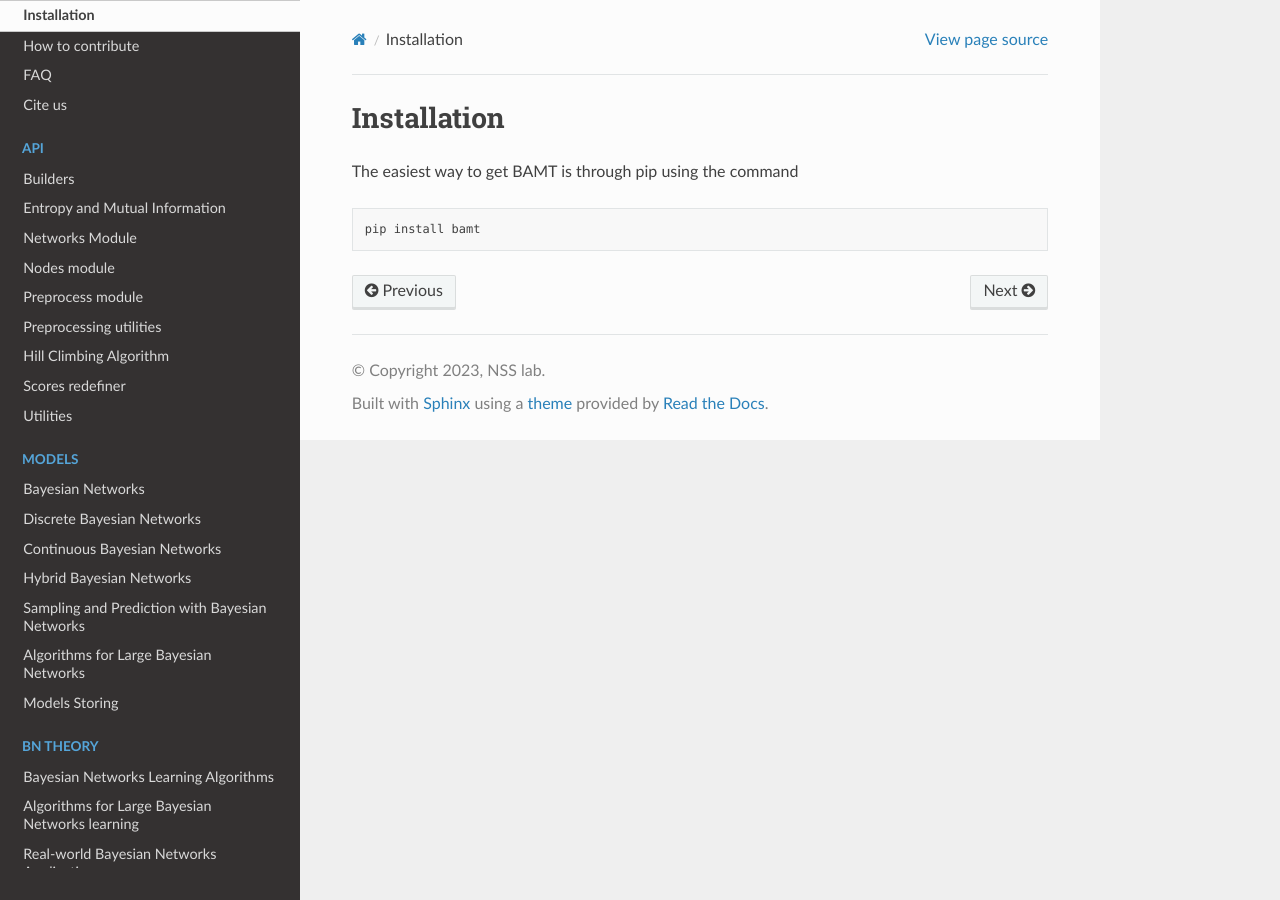
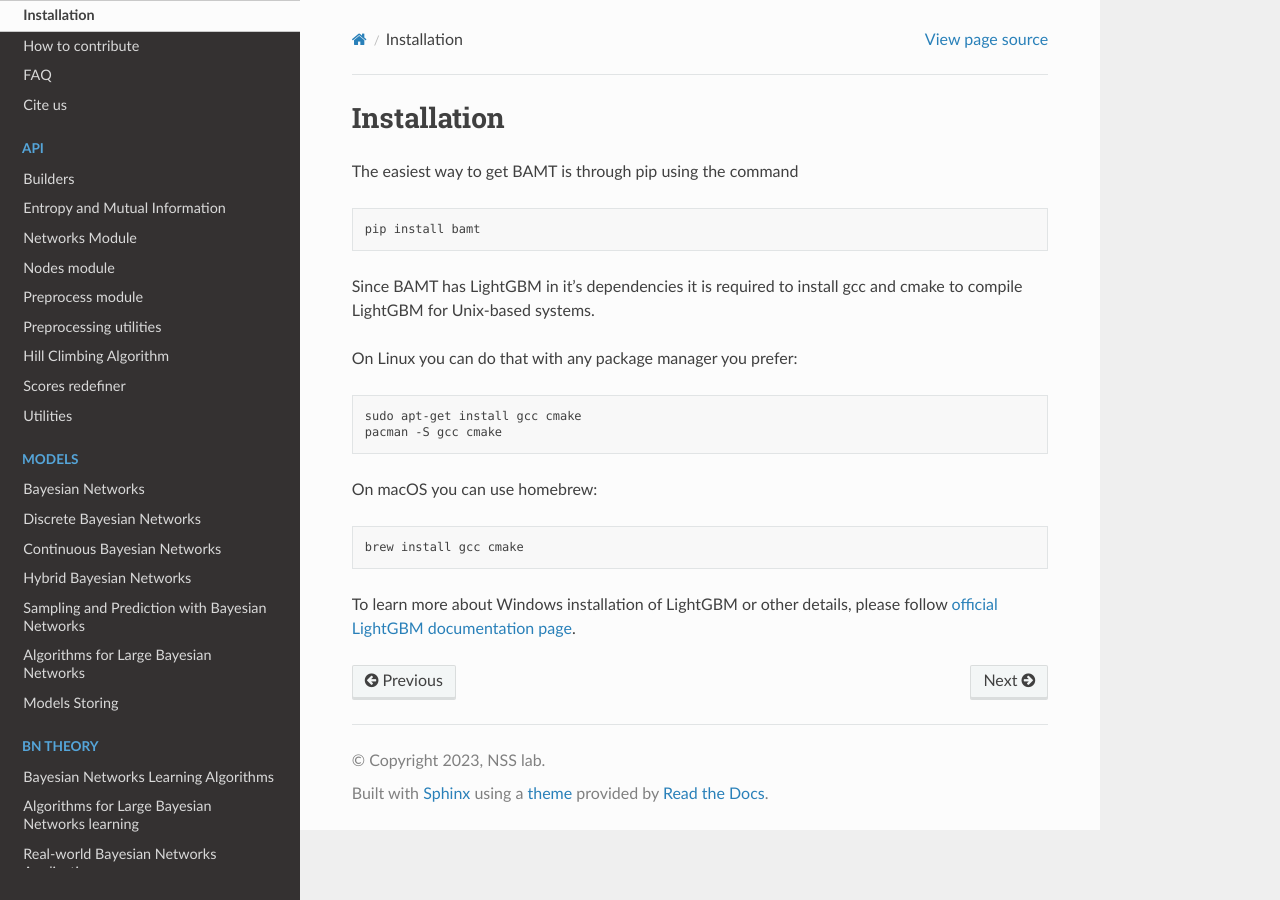
Before and after one commit to aimclub/BAMT, a Sphinx documentation site: the page built from docs/source/getting_started/install.rst, in a window 1280 px wide. Built offline with Sphinx 7.4.7 and the Read the Docs theme 2.0.0, drawn with Linux system fonts in a browser that asks for light colours.

Commit message:
update requirements and documentation regarding evo optimizer

```diff
--- a/docs/source/examples/learn_save.rst
+++ b/docs/source/examples/learn_save.rst
@@ -46,6 +46,10 @@
     # using mutual information as scoring function for structure learning
     bn.add_edges(discretized_data, scoring_function=('MI',))
 
+    # or use evolutionary algorithm to learn structure
+
+    bn.add_edges(discretized_data, optimizer = 'evo')
+
     bn.fit_parameters(data)
 
 To save structure and parameters of the network separately, we can use the following code:
--- a/docs/source/getting_started/install.rst
+++ b/docs/source/getting_started/install.rst
@@ -7,4 +7,26 @@
 
 .. code-block:: bash
 
-	pip install bamt
+    pip install bamt
+
+Since BAMT has LightGBM in it's dependencies it is required to install gcc and cmake
+to compile LightGBM for Unix-based systems.
+
+On Linux you can do that with any package manager you prefer:
+
+
+.. code-block:: bash
+
+    sudo apt-get install gcc cmake
+    pacman -S gcc cmake
+
+
+On macOS you can use homebrew:
+
+.. code-block:: bash
+
+    brew install gcc cmake
+
+To learn more about Windows installation of LightGBM or other details,
+please follow
+`official LightGBM documentation page <https://lightgbm.readthedocs.io/en/stable/Installation-Guide.html>`__.
--- a/requirements.txt
+++ b/requirements.txt
@@ -12,3 +12,5 @@
 tqdm>=4.65.0
 thegolem>=0.3.1
 typing>=3.7.4.3
+xgboost>=1.7.6
+lightgbm>=3.3.5
```
Also changed, not shown: other parts of requirements.txt (+1 -1 lines), docs/source/models/bayesiannetworks/composite_bn.rst (added).
